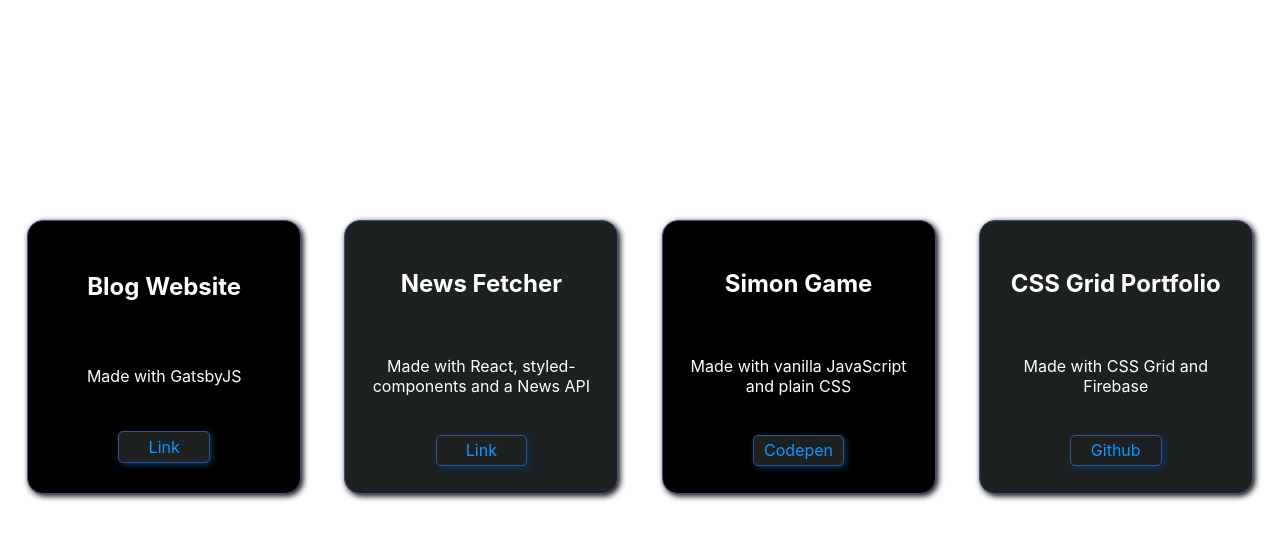
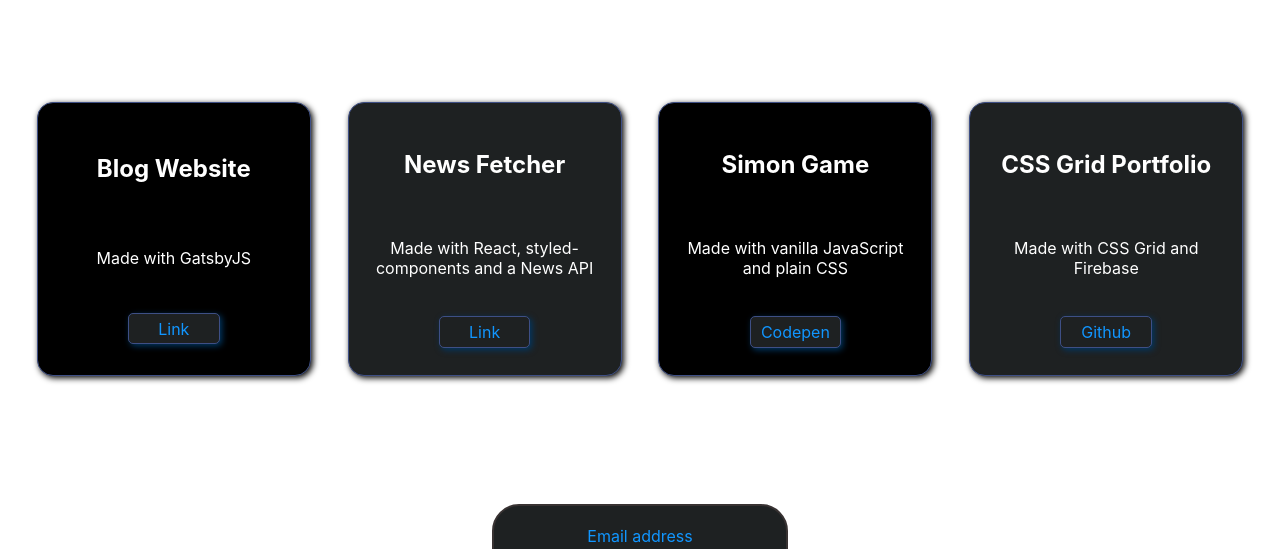
Before and after one commit to Vnzera/svelte-portfolio, a Svelte app: page / in a window 1280 px wide. Shown: the part 682-1231 px from the top of the page. Built offline with nearby package versions, Linux system fonts and the light colour scheme.

Commit message:
About section padding change

```diff
--- a/src/About.svelte
+++ b/src/About.svelte
@@ -16,7 +16,7 @@
 
   @media only screen and (min-width: 934px) {
     section {
-      padding-bottom: 9.4rem;
+      padding-bottom: 1rem;
     }
   }
 
@@ -34,12 +34,6 @@
     width: 18rem;
     height: 10rem;
     min-width: 15rem;
-  }
-
-  @media only screen and (max-width: 842px) {
-    .bio {
-      margin: 2rem;
-    }
   }
 
   i {
--- a/src/Projects.svelte
+++ b/src/Projects.svelte
@@ -2,7 +2,7 @@
   section {
     display: flex;
     flex-wrap: wrap;
-    margin: 1rem auto 0.5rem auto;
+    padding: 1rem;
     justify-content: space-evenly;
   }
 
```
